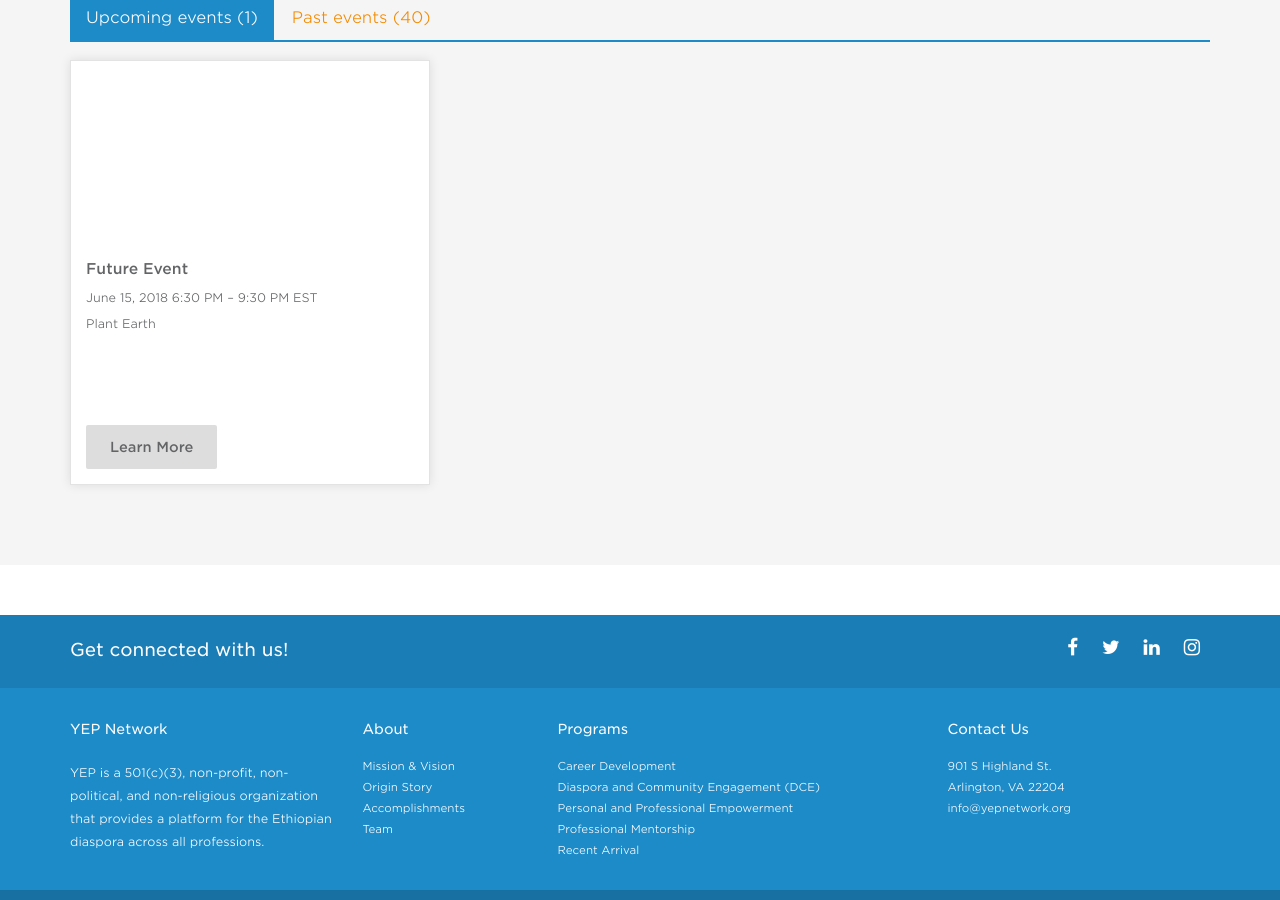
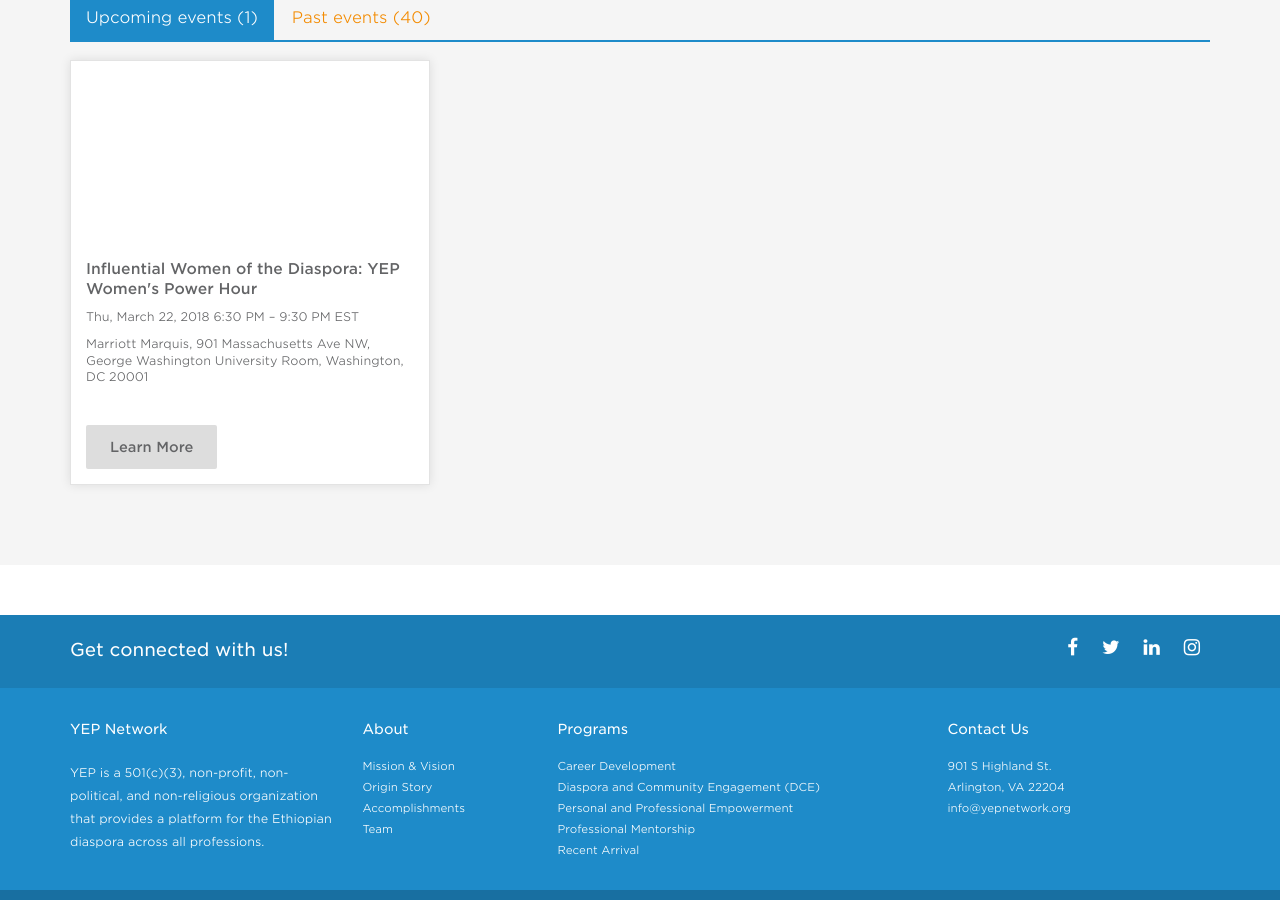
Before and after one commit to YEPNetwork/yepnetwork.github.io, a Jekyll site: the page built from events.html, in a window 1280 px wide and 900 px high, scrolled down 564 px. Built offline with Jekyll 4.4.1, drawn with Linux system fonts in a browser that asks for light colours; nearby versions of some CDN libraries.

Commit message:
Update events.json

```diff
--- a/_data/events.json
+++ b/_data/events.json
@@ -1,9 +1,9 @@
 [
   {
-    "title": "Future Event",
+    "title": " Influential Women of the Diaspora: YEP Women's Power Hour",
     "price": "FREE",
-    "date": "June 15, 2018 6:30 PM – 9:30 PM EST",
-    "venue": "Plant Earth",
+    "date": "Thu, March 22, 2018 6:30 PM – 9:30 PM EST",
+    "venue": "Marriott Marquis, 901 Massachusetts Ave NW, George Washington University Room, Washington, DC 20001",
     "url": "",
     "image": ""
   },
```
